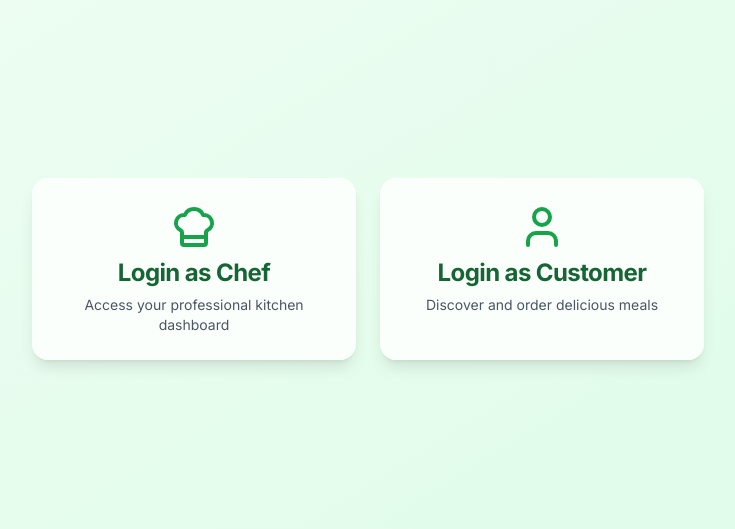
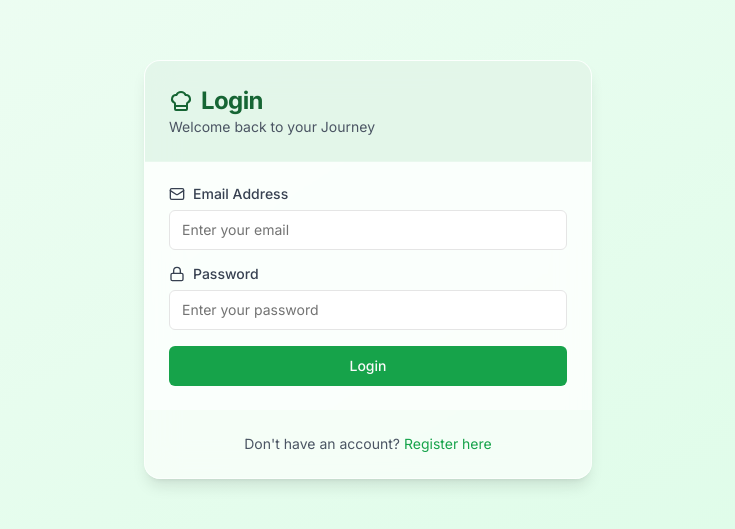
Before and after one commit to Aq7853gehc/Cloud-Chef-Project, a Next.js app: page /login in a window 1280 px wide. Shown: the part 131-660 px from the top of the page, without its empty margins (272-1007 px from the left). Built offline with nearby package versions, Linux system fonts and the light colour scheme.

Commit message:
remove some things from login

```diff
--- a/app/(auth)/login/page.tsx
+++ b/app/(auth)/login/page.tsx
@@ -5,16 +5,19 @@ import Link from "next/link";
 import { Button } from "@/components/ui/button";
 import { Input } from "@/components/ui/input";
 import { Label } from "@/components/ui/label";
-import { Card, CardHeader, CardTitle, CardDescription, CardContent, CardFooter } from "@/components/ui/card";
-import { Mail, Lock, ChefHat, User, ArrowLeft } from "lucide-react";
-import { useRouter } from "next/navigation";
+import {
+  Card,
+  CardHeader,
+  CardTitle,
+  CardDescription,
+  CardContent,
+  CardFooter,
+} from "@/components/ui/card";
+import { Mail, Lock, ChefHat} from "lucide-react";
 
 const LoginPage: React.FC = () => {
-
-  const [selectedRole, setSelectedRole] = useState<"chef" | "customer">();
   const [email, setEmail] = useState("");
   const [password, setPassword] = useState("");
-  const router = useRouter();
 
   const handleSubmit = async (e: React.FormEvent<HTMLFormElement>) => {
     e.preventDefault();
@@ -26,63 +29,21 @@ const LoginPage: React.FC = () => {
 
     if (result?.error) {
       console.log("error:", result.error);
-    } else {
-      router.push(selectedRole === "chef" ? "/chef/dashboard" : "/user/dashboard");
     }
   };
 
   return (
     <div className="min-h-screen bg-gradient-to-br from-green-50 to-green-100 flex items-center justify-center p-4">
-      {!selectedRole ? (
-        <div className="w-full max-w-2xl flex gap-6">
-          {/* Chef Card */}
-          <Card className="w-1/2 bg-white/80 backdrop-blur-lg border border-white/20 shadow-lg rounded-2xl cursor-pointer hover:shadow-xl transition-shadow">
-            <CardHeader className="p-6" onClick={() => setSelectedRole("chef")}>
-              <ChefHat className="w-12 h-12 mx-auto text-green-600" />
-              <CardTitle className="text-2xl font-bold text-green-800 text-center mt-4">
-                Login as Chef
-              </CardTitle>
-              <CardDescription className="text-center text-gray-600 mt-2">
-                Access your professional kitchen dashboard
-              </CardDescription>
-            </CardHeader>
-
-          </Card>
-
-          {/* Customer Card */}
-          <Card className="w-1/2 bg-white/80 backdrop-blur-lg border border-white/20 shadow-lg rounded-2xl cursor-pointer hover:shadow-xl transition-shadow">
-            <CardHeader className="p-6" onClick={() => setSelectedRole("customer")}>
-              <User className="w-12 h-12 mx-auto text-green-600" />
-              <CardTitle className="text-2xl font-bold text-green-800 text-center mt-4">
-                Login as Customer
-              </CardTitle>
-              <CardDescription className="text-center text-gray-600 mt-2">
-                Discover and order delicious meals
-              </CardDescription>
-            </CardHeader>
-          </Card>
-        </div>
-      ) : (
       <Card className="w-full max-w-md bg-white/80 backdrop-blur-lg border border-white/20 shadow-lg rounded-2xl overflow-hidden">
         <CardHeader className="bg-green-600/10 p-6 border-b border-white/20">
           <div className="flex items-center gap-4">
-              <Button
-                variant="ghost"
-                size="icon"
-                className="text-green-800 hover:bg-green-100"
-                onClick={() => setSelectedRole(undefined)}
-              >
-                <ArrowLeft className="w-5 h-5" />
-              </Button>
             <div>
               <CardTitle className="text-2xl font-bold text-green-800 flex items-center gap-2">
-                  {selectedRole === "chef" ? <ChefHat className="w-6 h-6" /> : <User className="w-6 h-6" />}
-                  {selectedRole === "chef" ? "Chef Login" : "Customer Login"}
+                <ChefHat className="w-6 h-6" />
+                Login
               </CardTitle>
               <CardDescription className="text-gray-600">
-                  {selectedRole === "chef"
-                    ? "Welcome back to your professional dashboard"
-                    : "Welcome back to your food journey"}
+                Welcome back to your Journey
               </CardDescription>
             </div>
           </div>
@@ -122,7 +83,7 @@ const LoginPage: React.FC = () => {
               type="submit"
               className="w-full bg-green-600 hover:bg-green-700"
             >
-                Login as {selectedRole === "chef" ? "Chef" : "Customer"}
+              Login
             </Button>
           </form>
         </CardContent>
@@ -136,7 +97,6 @@ const LoginPage: React.FC = () => {
           </p>
         </CardFooter>
       </Card>
-      )}
     </div>
   );
 };
```
Lines whose indentation alone changed are shown as unchanged.
